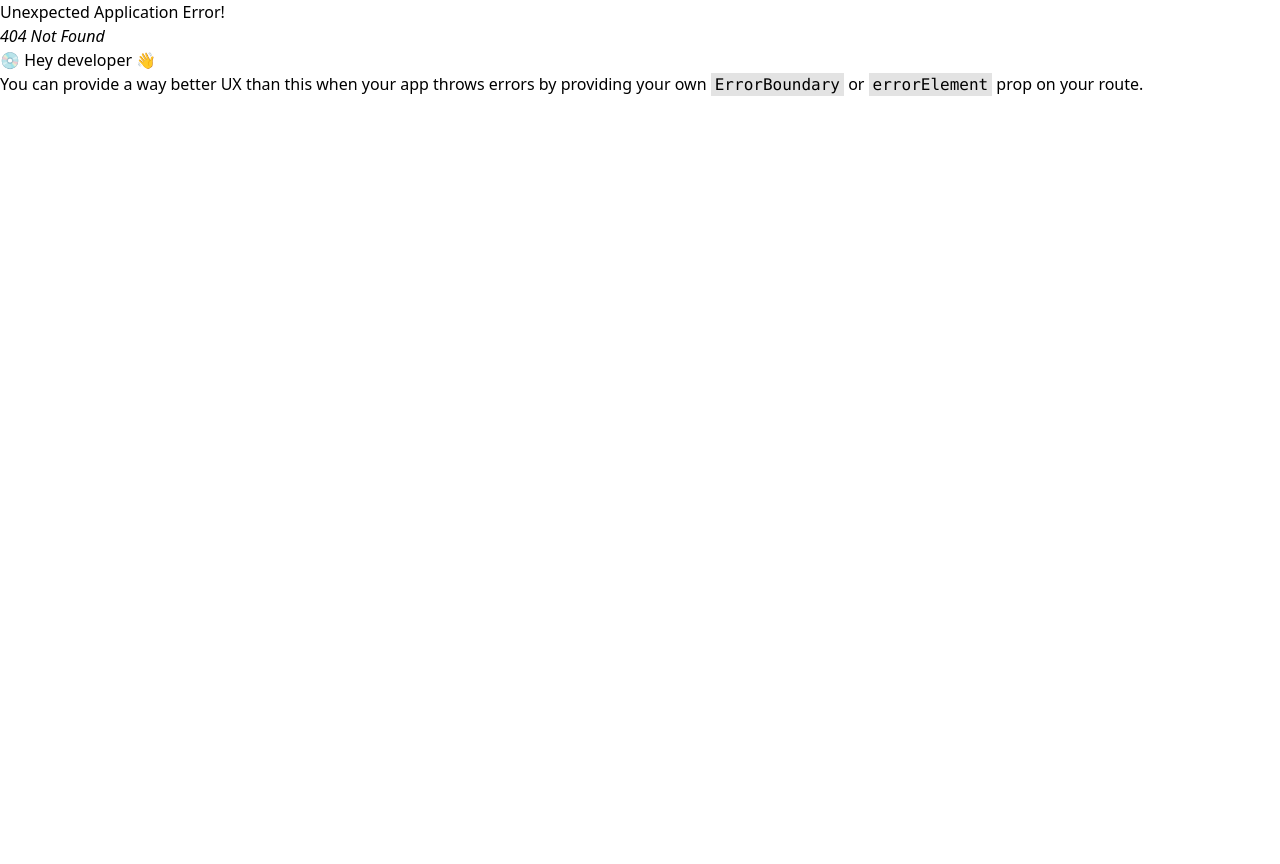
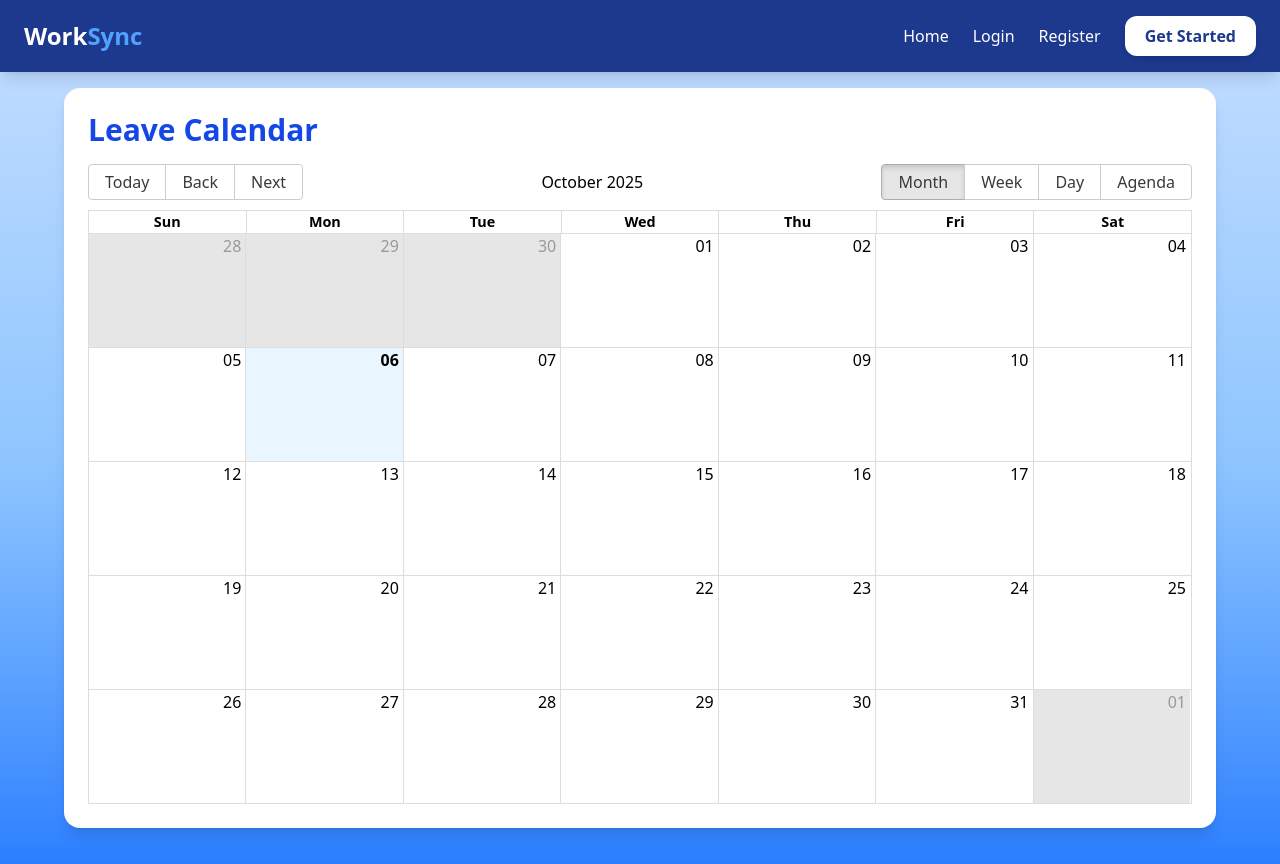
Before and after one commit to Elisa2520Harrison/worksync, a React (Vite) app: page /calendar in a window 1280 px wide. Before the commit this address had no page. Before the commit the page ends 800 px from the top, so only its background shows below. Built offline with nearby package versions, Linux system fonts and the light colour scheme; no server answers.

Commit message:
I created the view calendar page

```diff
--- a/src/App.jsx
+++ b/src/App.jsx
@@ -3,12 +3,14 @@ import Home from "./pages/Home";
 import Login from "./pages/Login";
 import Register from "./pages/Register";
 import LeaveRequests from "./pages/LeaveRequest";
+import CalendarView from "./pages/CalendarView";
 
 const progressRouter = createBrowserRouter([
   {path: "/", element: <Home /> },
   {path: "/login", element: <Login />},
   {path: "/register", element: <Register />},
   {path: "/leaves", element: <LeaveRequests />},
+  {path: "/calendar", element: <CalendarView />},
 ]);
 
 export default function App() {
--- /dev/null
+++ b/src/pages/CalendarView.jsx
@@ -0,0 +1,97 @@
+import { useEffect, useState } from "react";
+import axios from "axios";
+import { Calendar, dateFnsLocalizer } from "react-big-calendar";
+import { format, parse, startOfWeek, getDay } from "date-fns";
+import enUS from "date-fns/locale/en-US"; // ✅ FIXED: use import, not require
+import "react-big-calendar/lib/css/react-big-calendar.css";
+import Navbar from "../components/Navbar";
+
+const locales = {
+  "en-US": enUS,
+};
+
+const localizer = dateFnsLocalizer({
+  format,
+  parse,
+  startOfWeek,
+  getDay,
+  locales,
+});
+
+export default function CalendarView() {
+  const [events, setEvents] = useState([]);
+  const [isAdmin, setIsAdmin] = useState(false);
+
+  const token = localStorage.getItem("token");
+  const apiKey = localStorage.getItem("apiKey");
+
+  useEffect(() => {
+    fetchLeaves();
+  }, []);
+
+  async function fetchLeaves() {
+    try {
+      const res = await axios.get(isAdmin ? "/api/v1/leave" : "/api/v1/leave/my", {
+        headers: {
+          "x-api-key": apiKey,
+          Authorization: `Bearer ${token}`,
+        },
+      });
+
+      const formatted = res.data.leaves.map((leave) => ({
+        title: `${leave.employeeName || "You"} — ${leave.type} (${leave.status})`,
+        start: new Date(leave.startDate),
+        end: new Date(leave.endDate),
+        allDay: true,
+        status: leave.status,
+      }));
+
+      setEvents(formatted);
+    } catch (err) {
+      console.error("Error loading calendar data:", err);
+    }
+  }
+
+  const eventStyleGetter = (event) => {
+    let bgColor =
+      event.status === "approved"
+        ? "#16a34a"
+        : event.status === "rejected"
+        ? "#dc2626"
+        : "#facc15";
+
+    return {
+      style: {
+        backgroundColor: bgColor,
+        borderRadius: "8px",
+        color: "white",
+        border: "none",
+        display: "block",
+        padding: "4px",
+      },
+    };
+  };
+
+  return (
+    <>
+      <Navbar />
+      <div className="min-h-screen bg-gradient-to-b from-blue-200 via-blue-300 to-blue-500 p-6 mt-16">
+        <div className="max-w-6xl mx-auto bg-white rounded-2xl shadow-lg p-4 sm:p-6">
+          <h2 className="text-2xl sm:text-3xl font-bold text-blue-700 mb-4">
+            Leave Calendar
+          </h2>
+          <div className="h-[80vh]">
+            <Calendar
+              localizer={localizer}
+              events={events}
+              startAccessor="start"
+              endAccessor="end"
+              eventPropGetter={eventStyleGetter}
+              popup
+            />
+          </div>
+        </div>
+      </div>
+    </>
+  );
+}
--- a/src/pages/Register.jsx
+++ b/src/pages/Register.jsx
@@ -6,8 +6,7 @@ import Navbar from "../components/Navbar";
 
 export default function Register() {
   const [formData, setFormData] = useState({
-    fullName: "",
-    email: "",
+    username: "",
     password: "",
   });
   const [loading, setLoading] = useState(false);
@@ -22,16 +21,21 @@ export default function Register() {
     setLoading(true);
 
     try {
-      const response = await axios.post("https://your-api-url.com/register", formData);
+      const response = await axios.post("http://localhost:4000/register", {
+        username: formData.username,
+        password: formData.password,
+      });
+
+      // The backend returns apiKey and jwt token
       const { apiKey, token } = response.data;
 
-      // Save securely
-      localStorage.setItem("x-api-key", apiKey);
-      localStorage.setItem("auth-token", token);
+      localStorage.setItem("apiKey", apiKey);
+      localStorage.setItem("token", token);
 
       alert("Registration successful!");
       navigate("/login");
     } catch (error) {
+      console.error("Registration failed:", error);
       alert(error.response?.data?.message || "Registration failed.");
     } finally {
       setLoading(false);
@@ -53,19 +57,9 @@ export default function Register() {
           <form onSubmit={handleSubmit} className="space-y-5">
             <input
               type="text"
-            name="fullName"
-            placeholder="Full Name"
-            value={formData.fullName}
-            onChange={handleChange}
-            required
-            className="w-full p-3 rounded-lg bg-white/20 placeholder-white/70 focus:outline-none"
-          />
-
-          <input
-            type="email"
-            name="email"
-            placeholder="Email"
-            value={formData.email}
+              name="username"
+              placeholder="Username"
+              value={formData.username}
               onChange={handleChange}
               required
               className="w-full p-3 rounded-lg bg-white/20 placeholder-white/70 focus:outline-none"
```
Also changed, not shown: 1 other file (tests, documents, lock files or other folders). Lines whose indentation alone changed are shown as unchanged.
